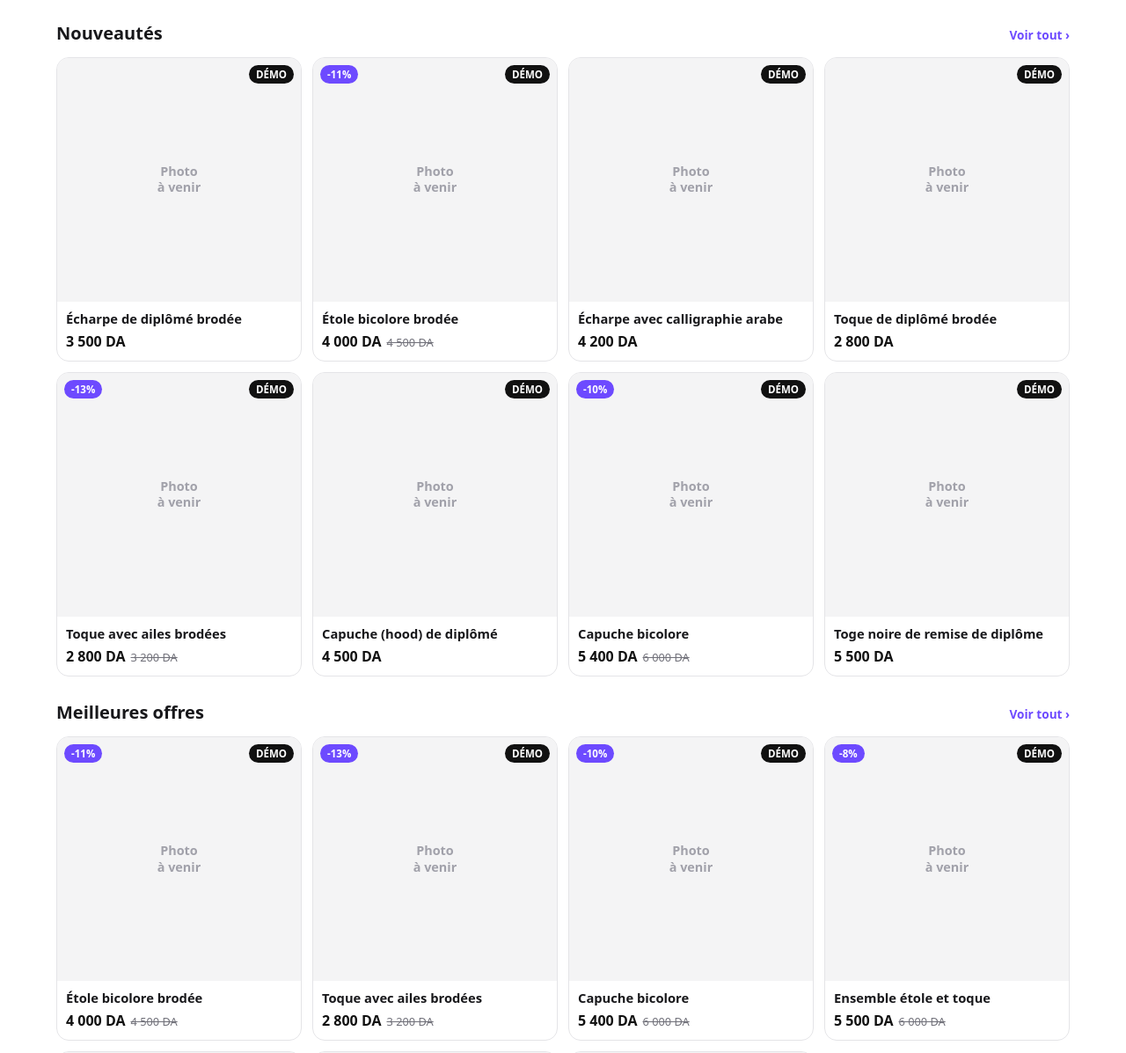
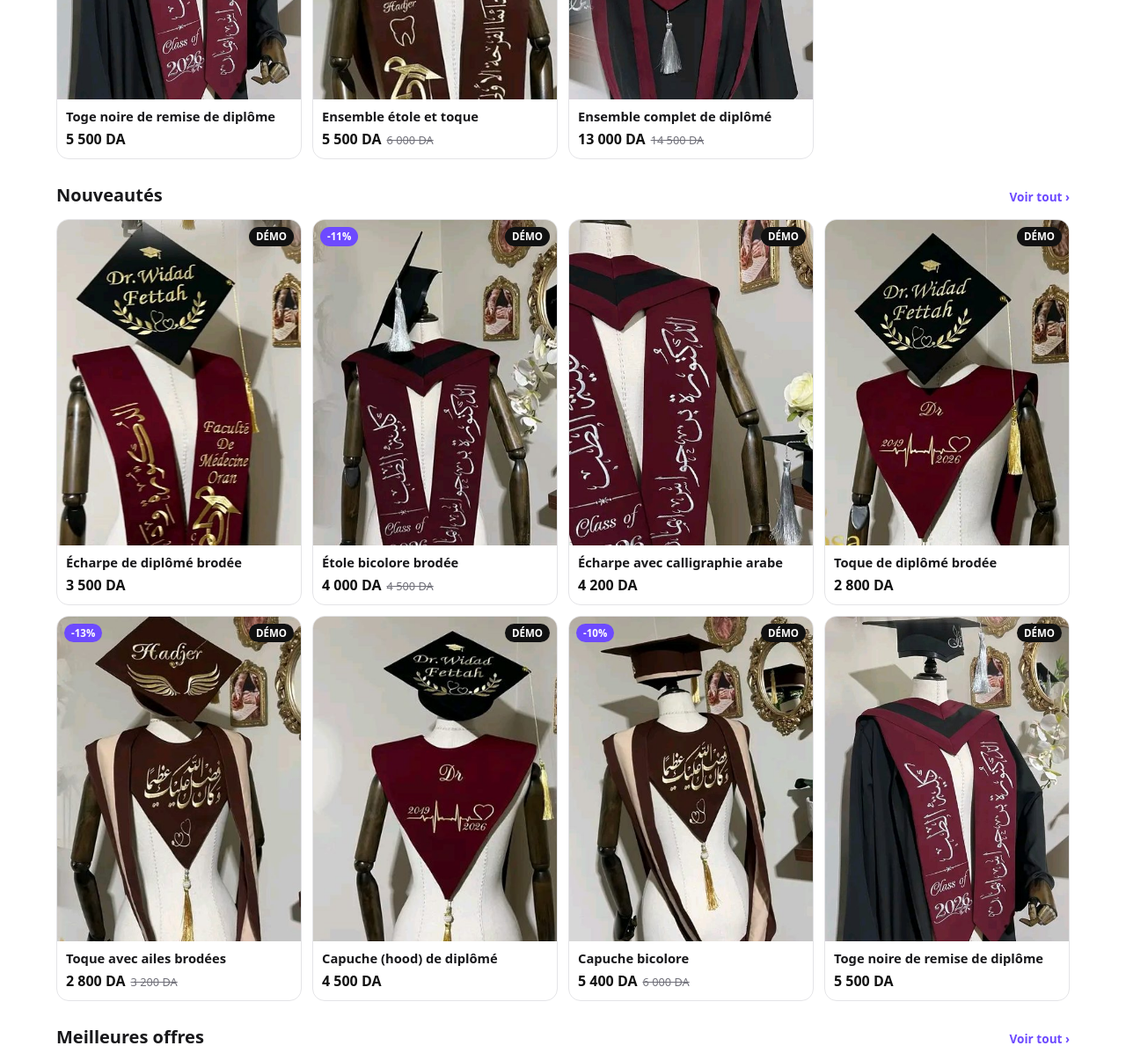
Before and after one commit to takfamhd-bit/nova-market-site, a plain HTML site: page index.html in a window 1280 px wide. Shown: the part 1254-2451 px from the top of the page at 88% size. Drawn offline with Linux system fonts and the light colour scheme.

Commit message:
Add files via upload

```diff
--- a/site-produits.json
+++ b/site-produits.json
@@ -59,7 +59,7 @@
    "promo_price": 0,
    "stock": 30,
    "category_id": 1,
-   "image": "",
+   "image": "produit-1.jpg",
    "popular": 1,
    "sold": 70,
    "demo": 1,
@@ -76,7 +76,7 @@
    "promo_price": 4000,
    "stock": 20,
    "category_id": 1,
-   "image": "",
+   "image": "produit-2.jpg",
    "popular": 1,
    "sold": 45,
    "demo": 1,
@@ -93,7 +93,7 @@
    "promo_price": 0,
    "stock": 20,
    "category_id": 1,
-   "image": "",
+   "image": "produit-3.jpg",
    "popular": 0,
    "sold": 32,
    "demo": 1,
@@ -110,7 +110,7 @@
    "promo_price": 0,
    "stock": 35,
    "category_id": 2,
-   "image": "",
+   "image": "produit-4.jpg",
    "popular": 1,
    "sold": 60,
    "demo": 1,
@@ -127,7 +127,7 @@
    "promo_price": 2800,
    "stock": 25,
    "category_id": 2,
-   "image": "",
+   "image": "produit-5.jpg",
    "popular": 0,
    "sold": 28,
    "demo": 1,
@@ -144,7 +144,7 @@
    "promo_price": 0,
    "stock": 20,
    "category_id": 3,
-   "image": "",
+   "image": "produit-6.jpg",
    "popular": 1,
    "sold": 40,
    "demo": 1,
@@ -161,7 +161,7 @@
    "promo_price": 5400,
    "stock": 15,
    "category_id": 3,
-   "image": "",
+   "image": "produit-7.jpg",
    "popular": 0,
    "sold": 22,
    "demo": 1,
@@ -178,7 +178,7 @@
    "promo_price": 0,
    "stock": 25,
    "category_id": 4,
-   "image": "",
+   "image": "produit-8.jpg",
    "popular": 1,
    "sold": 38,
    "demo": 1,
@@ -193,7 +193,7 @@
    "promo_price": 5500,
    "stock": 20,
    "category_id": 5,
-   "image": "",
+   "image": "produit-9.jpg",
    "popular": 1,
    "sold": 52,
    "demo": 1,
@@ -210,7 +210,7 @@
    "promo_price": 13000,
    "stock": 10,
    "category_id": 5,
-   "image": "",
+   "image": "produit-10.jpg",
    "popular": 1,
    "sold": 30,
    "demo": 1,
--- a/site-style.css
+++ b/site-style.css
@@ -19,7 +19,7 @@ main{padding-top:16px;padding-bottom:90px;min-height:70vh}
 h2{font-size:1.25rem;margin:26px 0 12px;display:flex;justify-content:space-between;align-items:baseline}h2 a{font-size:.85rem;color:var(--o);font-weight:600}
 .grid{display:grid;grid-template-columns:repeat(2,1fr);gap:12px}
 .card{border:1px solid var(--b);border-radius:var(--r);overflow:hidden;background:#fff;display:flex;flex-direction:column;position:relative}
-.ph{aspect-ratio:1;background:var(--g);display:grid;place-items:center;font-size:3.2rem;overflow:hidden}.ph img{width:100%;height:100%;object-fit:cover}
+.ph{aspect-ratio:3/4;background:var(--g);display:grid;place-items:center;font-size:3.2rem;overflow:hidden}.ph img{width:100%;height:100%;object-fit:cover;object-position:50% 25%}
 .card .in{padding:10px;display:flex;flex-direction:column;gap:4px;flex:1}.card h3{margin:0;font-size:.92rem;font-weight:600;line-height:1.3}
 .pr{font-weight:800;color:var(--k)}.pr s{color:var(--m);font-weight:400;font-size:.8rem;margin-left:6px}.pr.big{font-size:1.5rem}
 .tag{position:absolute;top:8px;left:8px;background:var(--o);color:#fff;font-size:.72rem;font-weight:700;padding:2px 8px;border-radius:99px}.tag.d{left:auto;right:8px;background:var(--k)}
```
Also changed, not shown: produit-1.jpg (added), produit-10.jpg (added), produit-2.jpg (added), produit-3.jpg (added), produit-4.jpg (added), produit-5.jpg (added), produit-6.jpg (added), produit-7.jpg (added), produit-8.jpg (added), produit-9.jpg (added).
